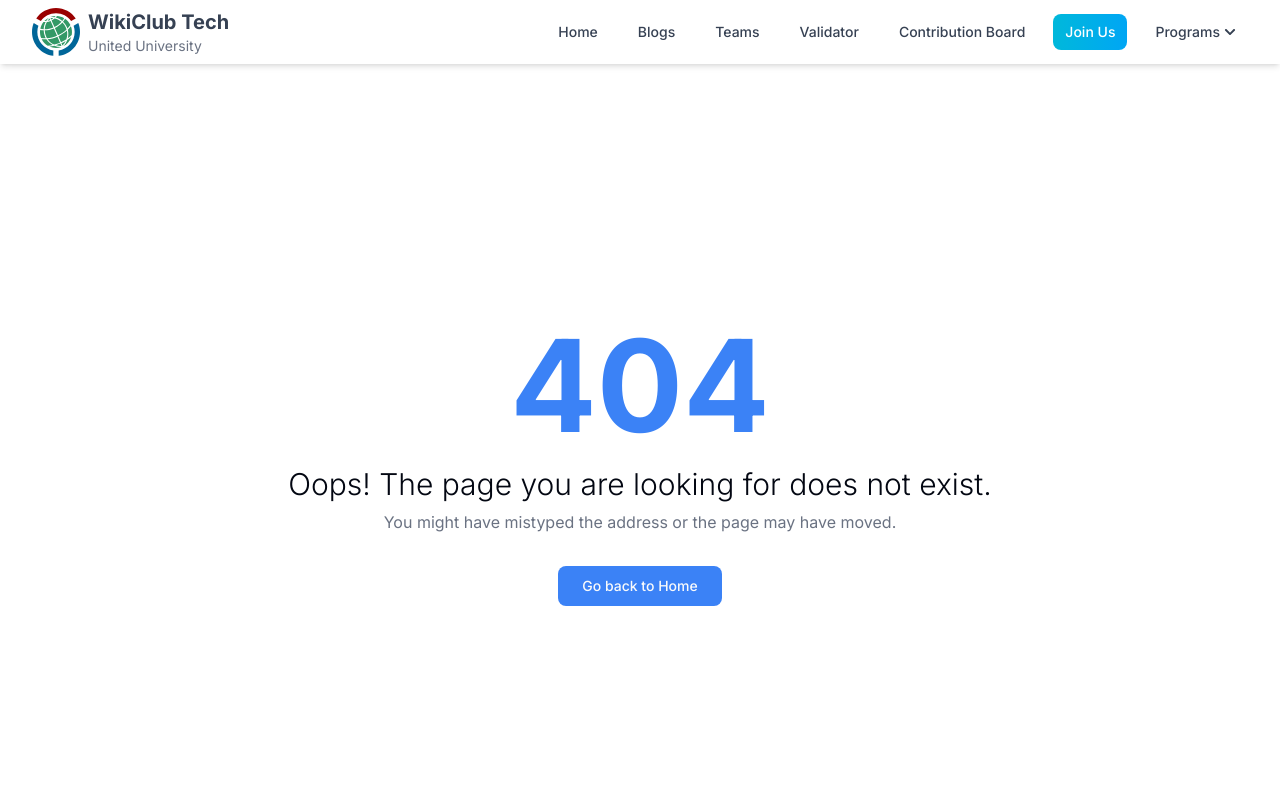
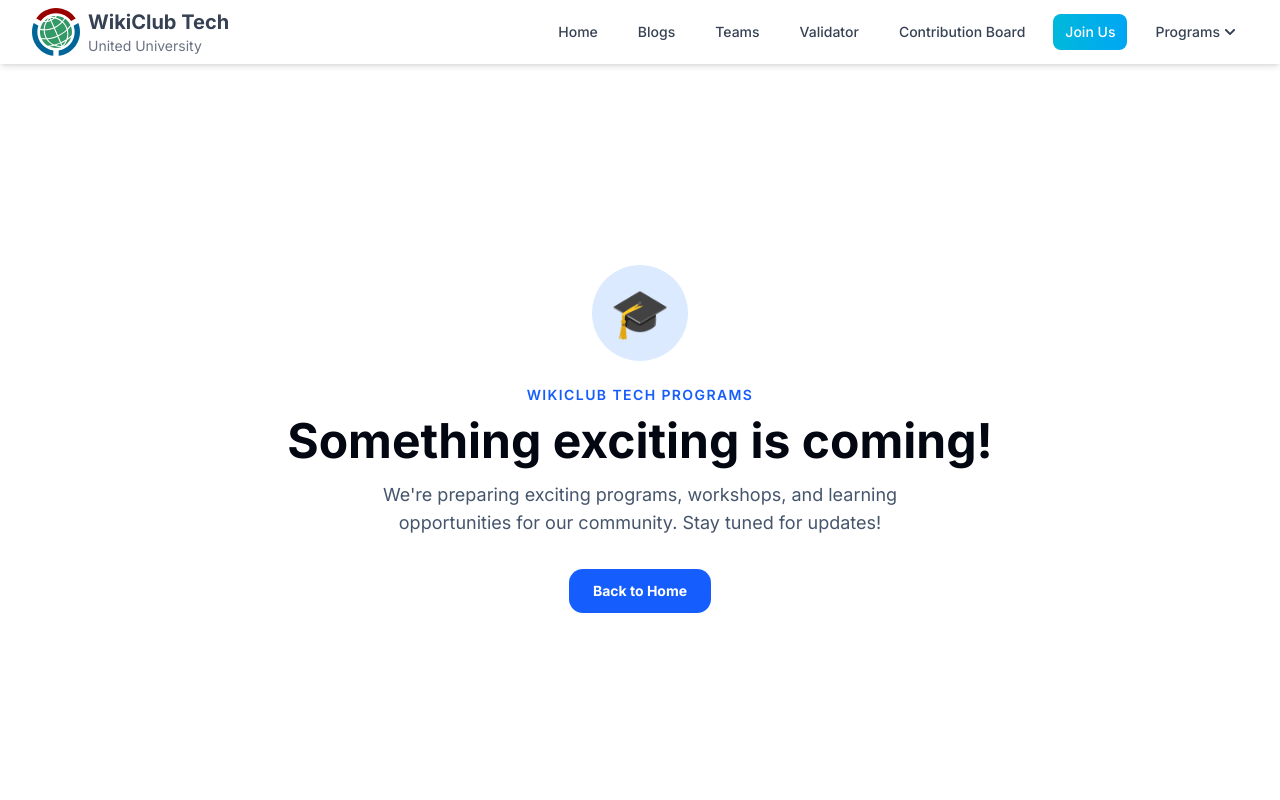
Before and after one commit to wikiclubtechuu/WikiClub-Tech-UU, a Next.js app: page /programs in a window 1280 px wide. Before the commit this address had no page. Shown: the top 800 px of the page. Built offline with nearby package versions, Linux system fonts and the light colour scheme.

Commit message:
Create ProgramsPage component with layout and content

```diff
--- /dev/null
+++ b/src/app/programs/page.tsx
@@ -0,0 +1,35 @@
+import Link from "next/link";
+
+export default function ProgramsPage() {
+  return (
+    <main className="min-h-screen bg-white">
+      <section className="flex min-h-[calc(100vh-50px)] flex-col items-center justify-center px-6 py-20 text-center">
+        <div className="mb-6 flex h-24 w-24 items-center justify-center rounded-full bg-blue-100">
+          <span className="text-5xl" role="img" aria-label="Programs">
+            🎓
+          </span>
+        </div>
+
+        <p className="mb-3 text-sm font-semibold uppercase tracking-widest text-blue-600">
+          WIKICLUB TECH PROGRAMS
+        </p>
+
+        <h1 className="mb-4 text-3xl font-bold text-gray-950 sm:text-4xl md:text-5xl">
+          Something exciting is coming!
+        </h1>
+
+        <p className="mb-8 max-w-xl text-base leading-7 text-slate-600 sm:text-lg">
+          We're preparing exciting programs, workshops, and learning
+          opportunities for our community. Stay tuned for updates!
+        </p>
+
+        <Link
+          href="/"
+          className="rounded-xl bg-blue-600 px-6 py-3 text-sm font-bold text-white transition-colors hover:bg-blue-700"
+        >
+          Back to Home
+        </Link>
+      </section>
+    </main>
+  );
+}
```
